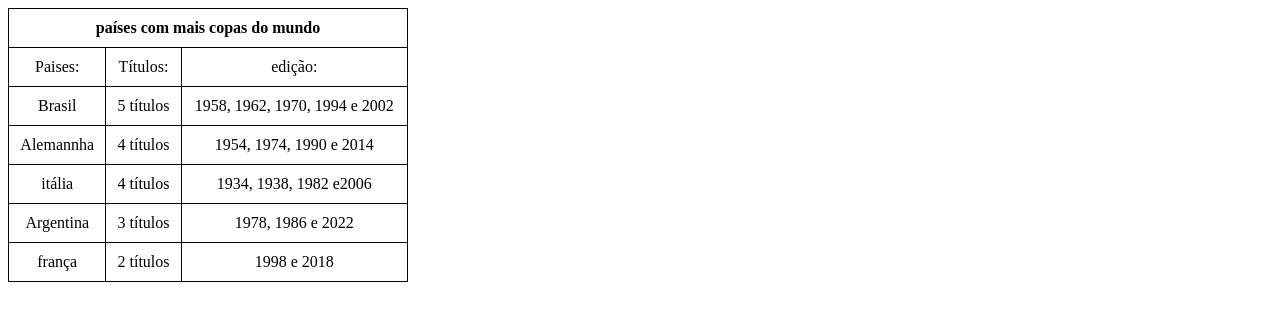
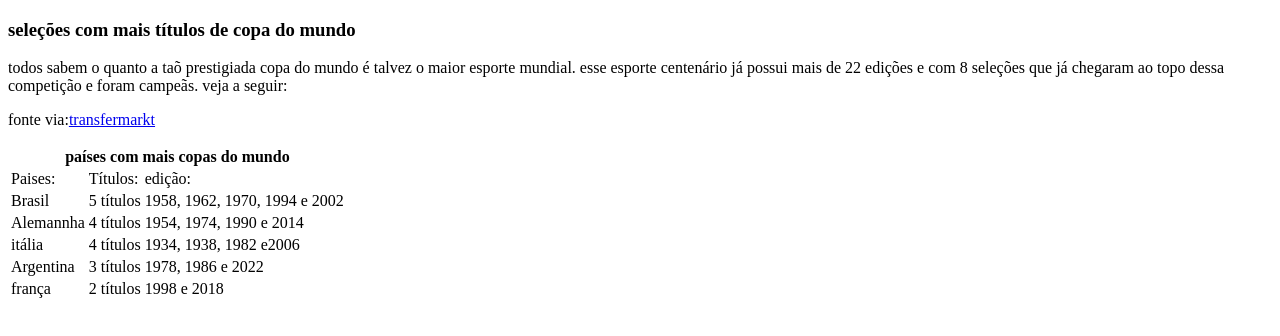
Before and after one commit to Luiz-nascimento012/html-css, a plain HTML site: page ex32/index.html in a window 1280 px wide. Drawn offline with Linux system fonts and the light colour scheme.

Commit message:
mudança no estilo e adição de mais css

```diff
--- a/ex32/index.html
+++ b/ex32/index.html
@@ -4,25 +4,27 @@
     <meta charset="UTF-8">
     <meta name="viewport" content="width=device-width, initial-scale=1.0">
     <title>teste básico de tabela</title>
-    <style>
-        table {
-            width: 400px;
-            border-collapse: collapse;
-        }
-
-        td, th {
-            border: 1px solid black;
-            text-align: center;
-            padding: 10px;
-        }
+    <link rel="stylesheet" href="style.css">
+</head>
+<body>
 
 
-    </style>
-</head>
-<body>
+
+    <article>
+        <section>
+            <h1>seleções com mais títulos de copa do mundo</h1>
+
+            <p class="paragrafo">todos sabem o quanto a taõ prestigiada copa do mundo é talvez o maior esporte mundial. esse esporte centenário já possui mais de 22 edições e com 8 seleções que já chegaram ao topo dessa competição e foram campeãs. veja a seguir:
+            </p>
+
+            <p>fonte via:<a href="https://www.transfermarkt.com.br/copa-do-mundo/erfolge/pokalwettbewerb/FIWC">transfermarkt</a></p>
+        </section>
+
         <table>
-        <th colspan="3">países com mais copas do mundo</th>
-        <tr>
+
+            <th colspan="3" class="cabeça">países com mais copas do mundo</th>
+
+            <tr class="legenda">
                 <td>Paises:</td>
                 <td>Títulos:</td>
                 <td>edição:</td>
@@ -59,5 +61,8 @@
         </table>
 
 
+    </article>
+
+
 </body>
 </html>
--- /dev/null
+++ b/ex32/style.css
@@ -0,0 +1,2 @@
+
+    oiuyjth6rgew4q3Z    \a
```
Lines whose indentation alone changed are shown as unchanged.
